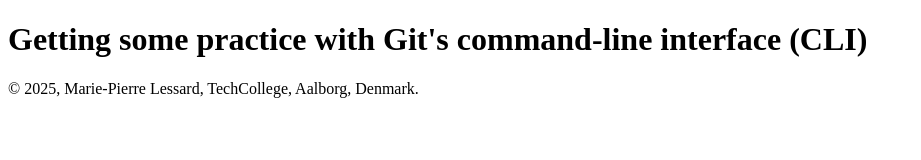
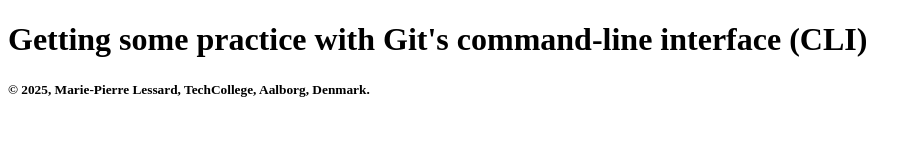
Before and after one commit to male9-techcollege/github-cli-oevelser, a plain HTML site: page index.html in a window 1280 px wide. Shown: the whole page, without its empty margins (0-921 px from the left). Drawn offline with Linux system fonts and the light colour scheme.

Commit message:
Styling of copyright notice

```diff
--- a/assets/css/styling.css
+++ b/assets/css/styling.css
@@ -0,0 +1,3 @@
+.global-footer small {
+    font-weight: 700;
+}
--- a/index.html
+++ b/index.html
@@ -12,8 +12,8 @@
         <h1>Getting some practice with Git's command-line interface (CLI)</h1>
     </header>
     <main></main>
-    <footer>
-        &copy; 2025, Marie-Pierre Lessard, TechCollege, Aalborg, Denmark.
+    <footer class="global-footer">
+        <small>&copy; 2025, Marie-Pierre Lessard, TechCollege, Aalborg, Denmark.</small>
     </footer>
 </body>
 </html>
```
